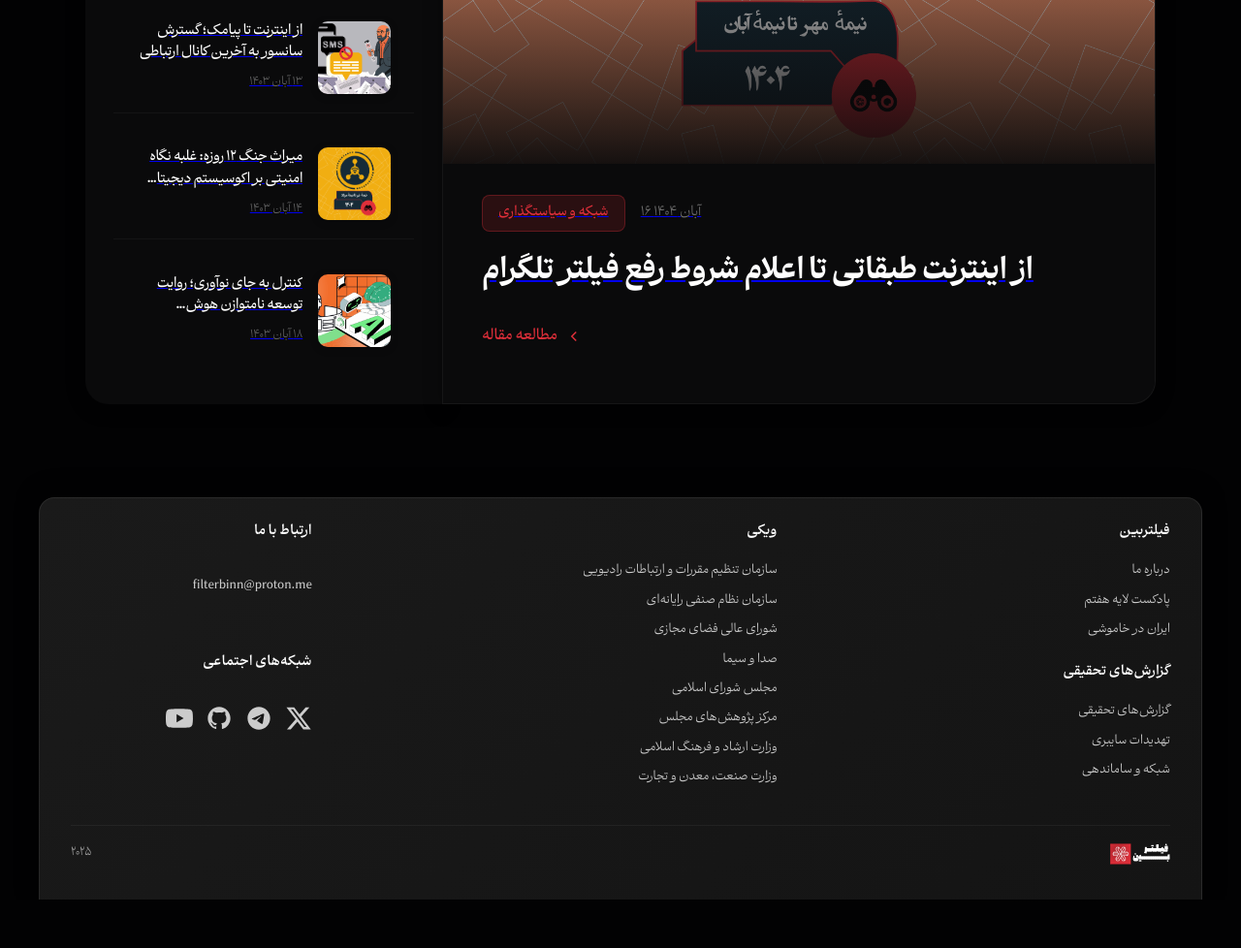
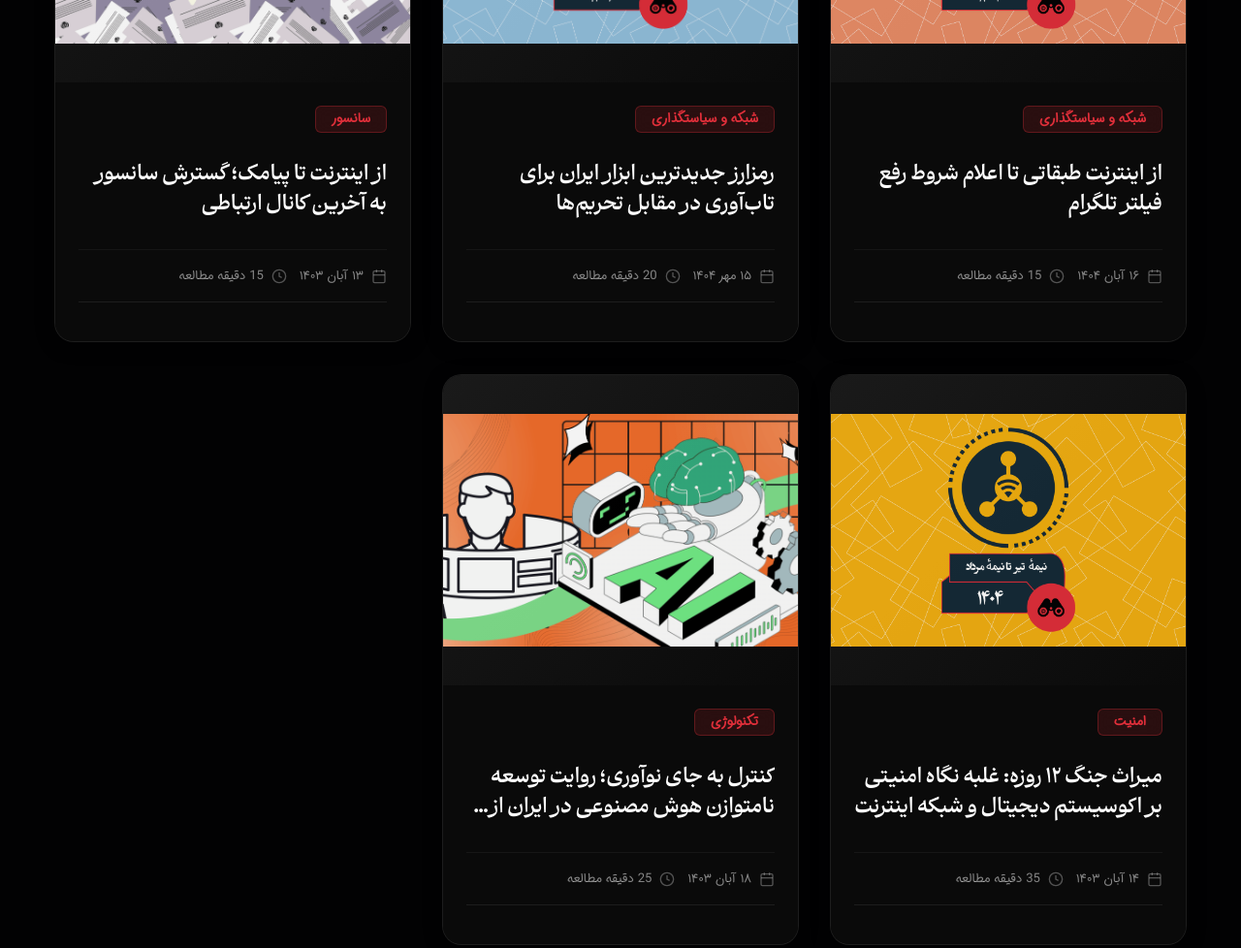
Before and after one commit to amirphpp800/new-filterbin, a plain HTML site: page pages/articles.html in a window 1280 px wide. Shown: the part 604-1582 px from the top of the page at 97% size. Before the commit the page ends 1532 px from the top, so only its background shows below. Drawn offline with Linux system fonts and the light colour scheme.

Commit message:
Add files via upload

```diff
--- a/config/sw-netlify.js
+++ b/config/sw-netlify.js
@@ -1,4 +1,4 @@
-const CACHE_VERSION = 'filterbin-v2';
+const CACHE_VERSION = 'filterbin-v3';
 const STATIC_CACHE = `${CACHE_VERSION}-static`;
 const DYNAMIC_CACHE = `${CACHE_VERSION}-dynamic`;
 const IMAGE_CACHE = `${CACHE_VERSION}-images`;
--- a/css/articles-featured.css
+++ b/css/articles-featured.css
@@ -350,9 +350,11 @@
 /* Articles Grid Layout */
 .articles-grid {
     display: grid;
-    grid-template-columns: repeat(auto-fill, minmax(350px, 1fr));
+    grid-template-columns: repeat(auto-fill, minmax(320px, 1fr));
     gap: 2rem;
     padding: 2rem 0;
+    max-width: 1400px;
+    margin: 0 auto;
 }
 
 /* Article Card in Grid */
@@ -361,17 +363,30 @@
     border: 1px solid rgba(255, 255, 255, 0.08);
     border-radius: 20px;
     overflow: hidden;
-    transition: all 0.3s ease;
+    transition: transform 0.3s cubic-bezier(0.4, 0, 0.2, 1),
+                border-color 0.3s ease,
+                box-shadow 0.3s ease;
     text-decoration: none;
     display: flex;
     flex-direction: column;
     box-shadow: 0 4px 20px rgba(0, 0, 0, 0.3);
+    will-change: transform;
 }
 
 .article-card:hover {
     transform: translateY(-4px);
     border-color: rgba(224, 47, 58, 0.3);
     box-shadow: 0 12px 40px rgba(0, 0, 0, 0.5);
+}
+
+@media (prefers-reduced-motion: reduce) {
+    .article-card {
+        transition: none;
+    }
+
+    .article-card:hover {
+        transform: none;
+    }
 }
 
 .article-thumbnail-container {
@@ -505,3 +520,29 @@
     max-width: 600px;
     margin: 0 auto;
 }
+
+@media (max-width: 768px) {
+    .articles-grid {
+        grid-template-columns: 1fr;
+        gap: 1.5rem;
+    }
+
+    .page-header {
+        padding: 3rem 0 1.5rem;
+    }
+
+    .page-header h1 {
+        font-size: 2rem;
+    }
+
+    .page-header p {
+        font-size: 1rem;
+        padding: 0 1rem;
+    }
+}
+
+@media (min-width: 769px) and (max-width: 1024px) {
+    .articles-grid {
+        grid-template-columns: repeat(2, 1fr);
+    }
+}
--- a/index.html
+++ b/index.html
@@ -33,6 +33,10 @@
     <!-- Preconnect to external domains -->
     <link rel="preconnect" href="https://fonts.googleapis.com">
     <link rel="dns-prefetch" href="https://fonts.googleapis.com">
+
+    <!-- Preload critical fonts -->
+    <link rel="preload" href="assets/Font/woff2/IRANSansDN.woff2" as="font" type="font/woff2" crossorigin>
+    <link rel="preload" href="assets/Font/woff2/AbarMidFaNum-Bold.woff2" as="font" type="font/woff2" crossorigin>
 
     <!-- Fonts -->
     <link rel="stylesheet" href="assets/Font/fontiran.css">
--- a/js/components/articles-featured.js
+++ b/js/components/articles-featured.js
@@ -8,6 +8,8 @@
         this.useJsonConfig = options.useJsonConfig !== false;
         this.basePath = options.basePath || '';
         this.showFeatured = options.showFeatured !== false;
+        this.parseCache = new Map();
+        this.loadingPromise = null;
     }
 
     async loadArticles() {
@@ -19,8 +21,10 @@
                     const jsonResponse = await fetch(jsonPath);
                     if (jsonResponse.ok) {
                         const articlesData = await jsonResponse.json();
+                        if (articlesData && articlesData.articles && articlesData.articles.length > 0) {
                             await this.loadFromJSON(articlesData);
                             return;
+                        }
                     }
                 } catch (err) {
                     console.log('JSON config not found, using auto-discovery...');
@@ -28,6 +32,10 @@
             }
 
             await this.autoDiscoverArticles();
+
+            if (this.articles.length === 0) {
+                console.warn('No articles found in auto-discovery mode');
+            }
 
         } catch (error) {
             console.error('Error loading articles:', error);
@@ -87,11 +95,15 @@
     }
 
     parseArticleFromHTML(html, filePath) {
+        try {
             const parser = new DOMParser();
             const doc = parser.parseFromString(html, 'text/html');
             const article = doc.querySelector('article');
 
-        if (!article) return null;
+            if (!article) {
+                console.warn(`No article element found in ${filePath}`);
+                return null;
+            }
 
             const id = article.getAttribute('data-id');
             const category = article.getAttribute('data-category');
@@ -102,8 +114,13 @@
             const titleElement = article.querySelector('.article-main-title');
             const imageElement = article.querySelector('.article-cover-image');
 
+            if (!titleElement) {
+                console.warn(`No title found in ${filePath}`);
+                return null;
+            }
+
             let imageSrc = imageElement ? imageElement.getAttribute('src') : '/assets/images/default.png';
-        if (imageSrc.startsWith('/')) {
+            if (imageSrc && imageSrc.startsWith('/')) {
                 imageSrc = this.basePath.replace(/\/$/, '') + imageSrc;
             }
 
@@ -112,7 +129,7 @@
 
             return {
                 id: id || filePath.match(/article-(\d+)/)?.[1] || '1',
-            title: titleElement ? titleElement.textContent.trim() : 'بدون عنوان',
+                title: titleElement.textContent.trim(),
                 excerpt: excerpt || 'خلاصه‌ای موجود نیست',
                 image: imageSrc,
                 date: date || 'تاریخ نامشخص',
@@ -120,6 +137,10 @@
                 readingTime: readingTime || '5',
                 link: articleLink
             };
+        } catch (error) {
+            console.error(`Error parsing article from ${filePath}:`, error);
+            return null;
+        }
     }
 
     render() {
@@ -222,7 +243,11 @@
     }
 
     async mount(selector) {
-        await this.loadArticles();
+        if (!this.loadingPromise) {
+            this.loadingPromise = this.loadArticles();
+        }
+        await this.loadingPromise;
+
         const element = document.querySelector(selector);
         if (element) {
             if (this.showFeatured) {
@@ -253,11 +278,13 @@
             `;
         }
 
+        const articlesHTML = this.articles.map(article => this.renderArticleCard(article)).join('');
+
         return `
             <section class="articles-list-section">
                 <div class="container">
                     <div class="articles-grid">
-                        ${this.articles.map(article => this.renderArticleCard(article)).join('')}
+                        ${articlesHTML}
                     </div>
                 </div>
             </section>
@@ -266,16 +293,16 @@
 
     renderArticleCard(article) {
         return `
-            <a href="${article.link}" class="article-card">
+            <a href="${article.link}" class="article-card" aria-label="مطالعه مقاله: ${article.title}">
                 <div class="article-thumbnail-container">
-                    <img src="${article.image}" alt="${article.title}" class="article-thumbnail">
+                    <img src="${article.image}" alt="تصویر شاخص: ${article.title}" class="article-thumbnail" loading="lazy">
                 </div>
                 <div class="article-content">
-                    <span class="article-category-badge">${article.category}</span>
+                    <span class="article-category-badge" aria-label="دسته‌بندی">${article.category}</span>
                     <h3 class="article-title">${article.title}</h3>
-                    <div class="article-meta">
+                    <div class="article-meta" aria-label="اطلاعات مقاله">
                         <div class="article-meta-item">
-                            <svg viewBox="0 0 24 24" fill="none" stroke="currentColor" stroke-width="2">
+                            <svg viewBox="0 0 24 24" fill="none" stroke="currentColor" stroke-width="2" aria-hidden="true">
                                 <rect x="3" y="4" width="18" height="18" rx="2" ry="2"></rect>
                                 <line x1="16" y1="2" x2="16" y2="6"></line>
                                 <line x1="8" y1="2" x2="8" y2="6"></line>
@@ -284,11 +311,11 @@
                             <span>${article.date}</span>
                         </div>
                         <div class="article-meta-item">
-                            <svg viewBox="0 0 24 24" fill="none" stroke="currentColor" stroke-width="2">
+                            <svg viewBox="0 0 24 24" fill="none" stroke="currentColor" stroke-width="2" aria-hidden="true">
                                 <circle cx="12" cy="12" r="10"></circle>
                                 <polyline points="12 6 12 12 16 14"></polyline>
                             </svg>
-                            <span>${article.readingTime} دقیقه</span>
+                            <span>${article.readingTime} دقیقه مطالعه</span>
                         </div>
                     </div>
                 </div>
@@ -297,14 +324,21 @@
     }
 
     attachEvents() {
-        const articleCards = document.querySelectorAll('.main-featured, .side-article-item');
+        const articleCards = document.querySelectorAll('.main-featured, .side-article-item, .article-card');
+
+        if (!articleCards.length) return;
+
         const observer = new IntersectionObserver((entries) => {
             entries.forEach(entry => {
                 if (entry.isIntersecting) {
                     entry.target.classList.add('animate-in');
+                    observer.unobserve(entry.target);
                 }
             });
-        }, { threshold: 0.1 });
+        }, {
+            threshold: 0.1,
+            rootMargin: '50px'
+        });
 
         articleCards.forEach(card => observer.observe(card));
     }
--- a/pages/articles.html
+++ b/pages/articles.html
@@ -6,6 +6,10 @@
     <meta name="viewport" content="width=device-width, initial-scale=1.0">
     <title>یادداشت‌ها - فیلتربین</title>
     <meta name="description" content="یادداشت‌ها و مقالات تخصصی فیلتربین در حوزه امنیت دیجیتال، فناوری و اینترنت آزاد">
+
+    <!-- Performance optimizations -->
+    <link rel="dns-prefetch" href="//fonts.googleapis.com">
+    <link rel="preconnect" href="../assets" crossorigin>
 
     <!-- Favicon -->
     <link rel="icon" type="image/svg+xml" href="../assets/logo/logo.svg">
@@ -46,10 +50,10 @@
             const headerComponent = new HeaderComponent();
             headerComponent.mount('#header-root');
 
-            // نمایش مقالات با فرمت دو کارت بزرگ
+            // نمایش مقالات با فرمت گرید تک کارت
             const articlesComponent = new ArticlesFeaturedComponent({
                 basePath: '../',
-                showFeatured: true,
+                showFeatured: false,
                 useJsonConfig: true
             });
             await articlesComponent.mount('#articles-root');
```
Also changed, not shown: robots.txt. Lines whose indentation alone changed are shown as unchanged.
